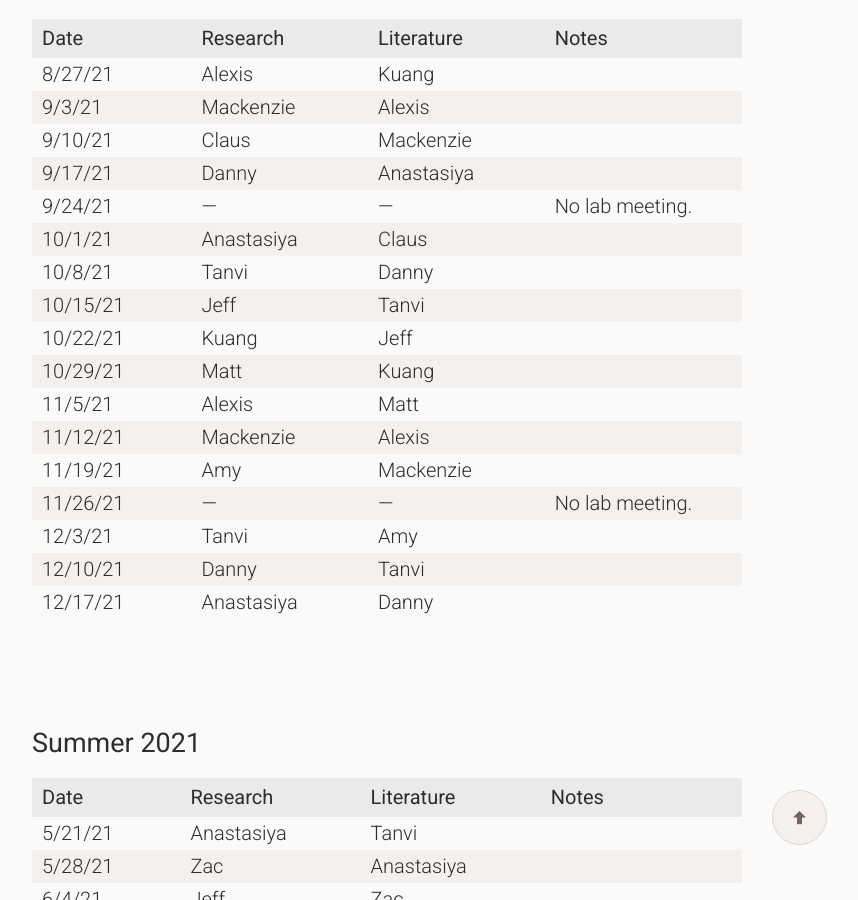
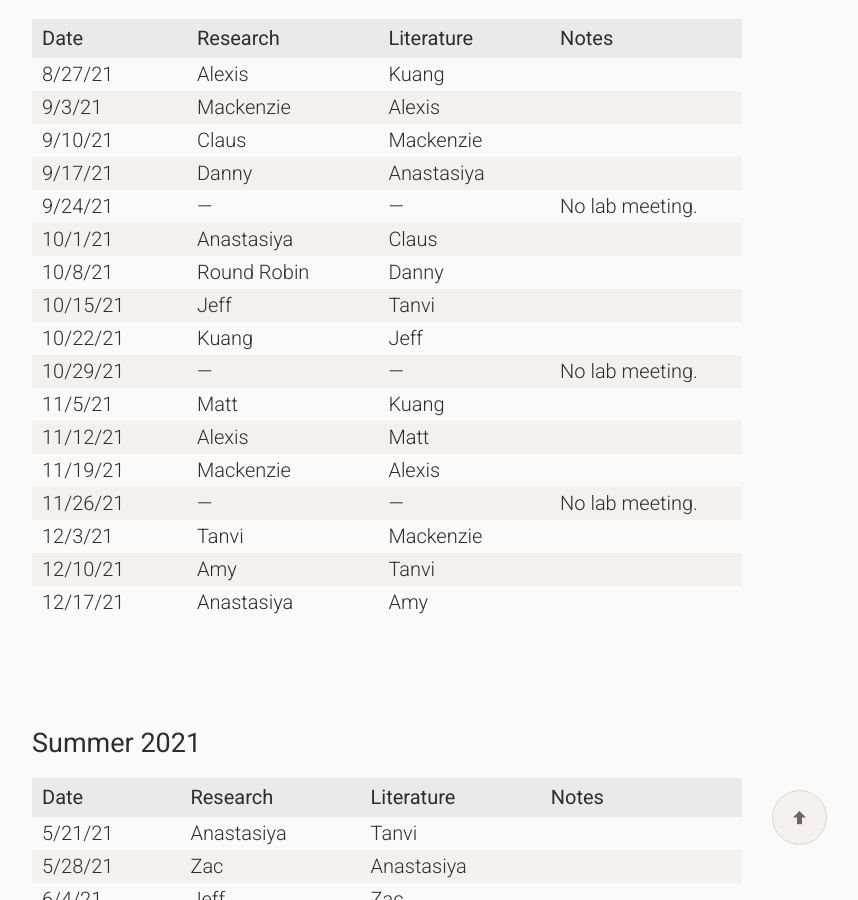
Before and after one commit to wilkelab/wilkelab.github.io, a Jekyll site: the page built from lab_meetings.md, in a window 1280 px wide and 900 px high, scrolled down 295 px. Shown: the whole window, without its empty margins (253-1111 px from the left). Built offline with Jekyll 4.4.1, drawn with Linux system fonts in a browser that asks for light colours; nearby versions of some CDN libraries.

Commit message:
Changes to Fall 2021 schedule

```diff
--- a/lab_meetings.md
+++ b/lab_meetings.md
@@ -18,17 +18,17 @@ Lab meetings are held Fridays from 11 AM -- 12:30 PM in MBB 3.204.
 | 9/17/21 || Danny || Anastasiya ||
 | 9/24/21 || --- || --- || No lab meeting.
 | 10/1/21 || Anastasiya || Claus ||
-| 10/8/21 || Tanvi || Danny ||
+| 10/8/21 || Round Robin || Danny ||
 | 10/15/21 || Jeff || Tanvi ||
 | 10/22/21 || Kuang || Jeff ||
-| 10/29/21 || Matt || Kuang ||
-| 11/5/21 || Alexis || Matt ||
-| 11/12/21 || Mackenzie || Alexis ||
-| 11/19/21 || Amy || Mackenzie ||
+| 10/29/21 || --- || --- || No lab meeting.
+| 11/5/21 || Matt || Kuang ||
+| 11/12/21 || Alexis || Matt ||
+| 11/19/21 || Mackenzie || Alexis ||
 | 11/26/21 || --- || --- || No lab meeting.
-| 12/3/21 || Tanvi || Amy ||
-| 12/10/21 || Danny || Tanvi ||
-| 12/17/21 || Anastasiya || Danny ||
+| 12/3/21 || Tanvi || Mackenzie ||
+| 12/10/21 || Amy || Tanvi ||
+| 12/17/21 || Anastasiya || Amy ||
 |------+---+--------------------+---+----------------------+---+-------|
 {:.widetable}
 
```
